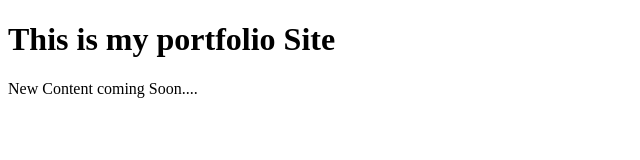
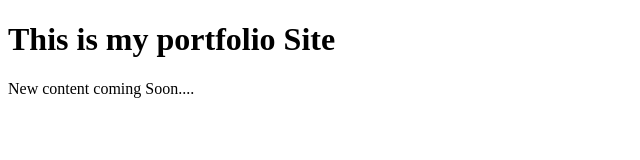
Before and after one commit to zafaralam/zafaralam.github.io, a plain HTML site: page index.html in a window 1280 px wide. Shown: the full height of the page, 0-640 px from the left. Drawn offline with Linux system fonts and the light colour scheme.

Commit message:
spelling fix

```diff
--- a/index.html
+++ b/index.html
@@ -8,6 +8,6 @@
 </head>
 <body>
     <h1>This is my portfolio Site</h1>
-    <p>New Content coming Soon....</p>
+    <p>New content coming Soon....</p>
 </body>
 </html>
```
